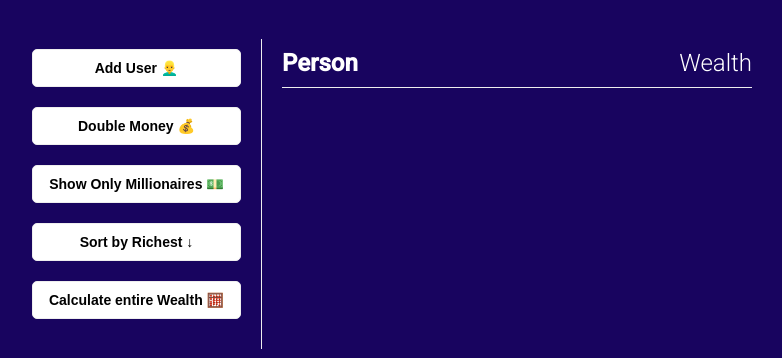
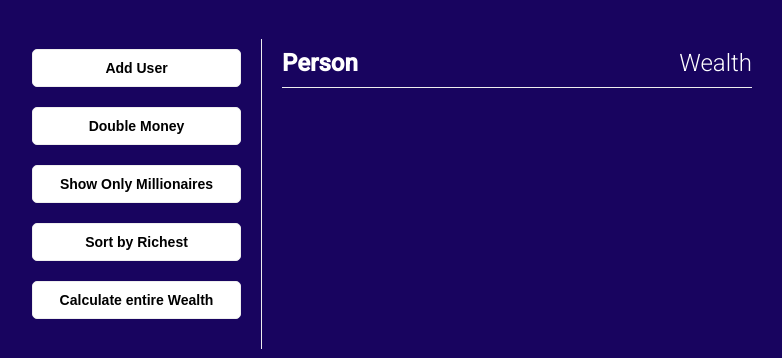
Before and after one commit to dev-brit/dom-array-methods, a plain HTML site: page index.html in a window 1280 px wide. Shown: the part 62-420 px from the top of the page, without its empty margins (248-1030 px from the left). Drawn offline with Linux system fonts and the light colour scheme.

Commit message:
update index.html

```diff
--- a/index.html
+++ b/index.html
@@ -1,5 +1,6 @@
 <!DOCTYPE html>
 <html lang="en">
+
 <head>
   <meta charset="UTF-8" />
   <meta name="viewport" content="width=device-width, initial-scale=1.0" />
@@ -7,16 +8,17 @@
   <link rel="stylesheet" href="style.css" />
   <title>DOM Array Methods</title>
 </head>
+
 <body>
   <h1>DOM Array Methods</h1>
 
   <div class="container">
     <aside>
-        <button id="add-user">Add User 👱‍♂️</button>
-        <button id="double">Double Money 💰</button>
-        <button id="show-millionaires">Show Only Millionaires 💵</button>
-        <button id="sort">Sort by Richest ↓</button>
-        <button id="calculate-wealth">Calculate entire Wealth 🧮</button>
+      <button id="add-user">Add User‍</button>
+      <button id="double">Double Money</button>
+      <button id="show-millionaires">Show Only Millionaires</button>
+      <button id="sort">Sort by Richest</button>
+      <button id="calculate-wealth">Calculate entire Wealth</button>
     </aside>
 
     <main id="main">
@@ -26,4 +28,5 @@
 
   <script src="script.js"></script>
 </body>
+
 </html>
```
Lines whose indentation alone changed are shown as unchanged.
